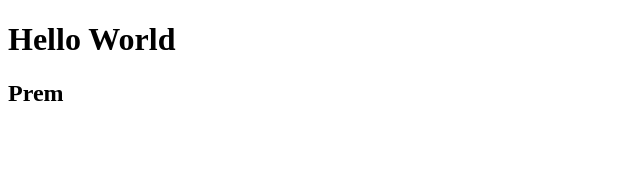
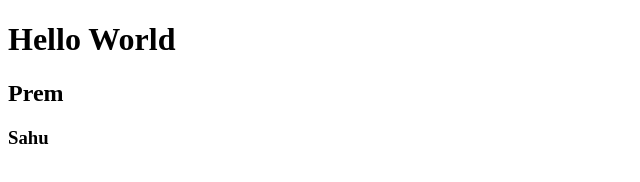
Before and after one commit to Prem24022000/Testing, a plain HTML site: page index.html in a window 1280 px wide. Shown: the full height of the page, 0-640 px from the left. Drawn offline with Linux system fonts and the light colour scheme.

Commit message:
"h3 added"

```diff
--- a/index.html
+++ b/index.html
@@ -9,5 +9,6 @@
   <body>
     <h1>Hello World</h1>
     <h2>Prem</h2>
+    <h3>Sahu</h3>
   </body>
 </html>
```
